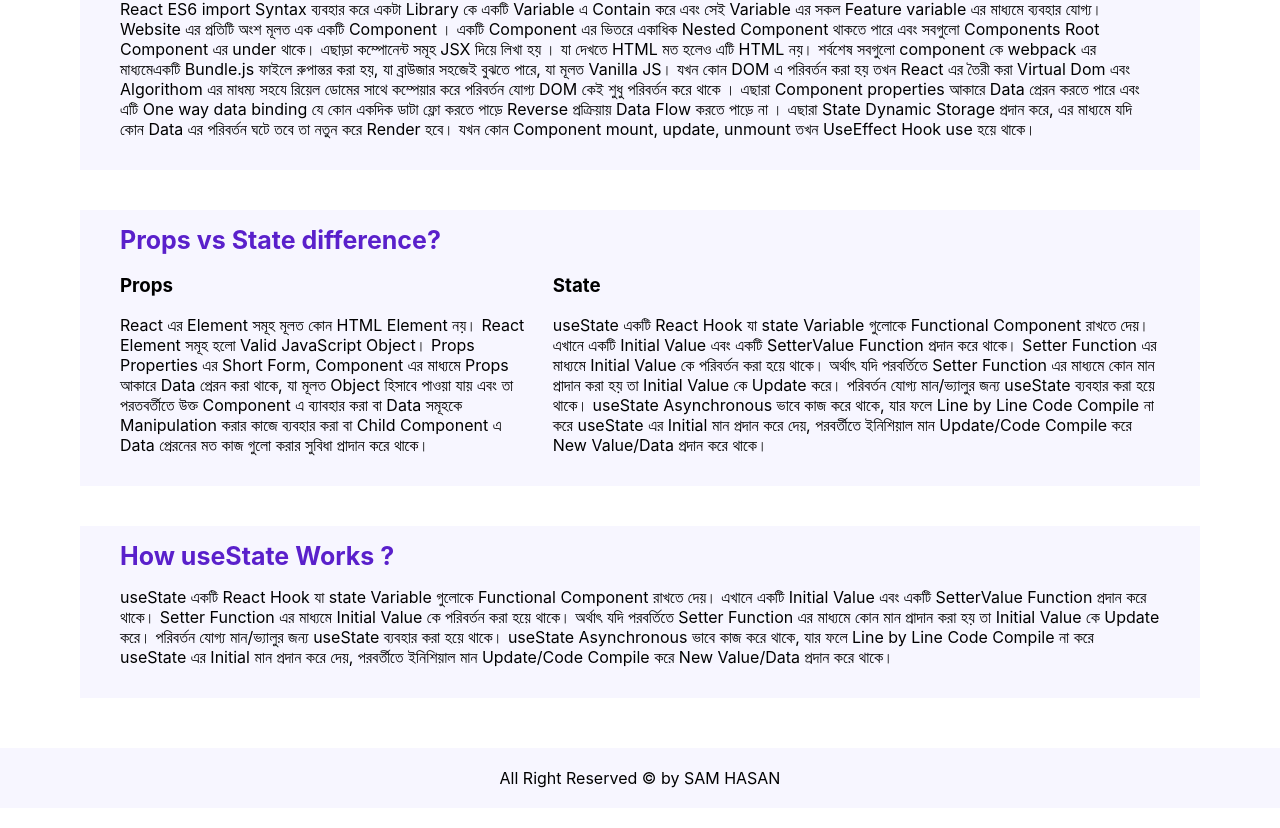
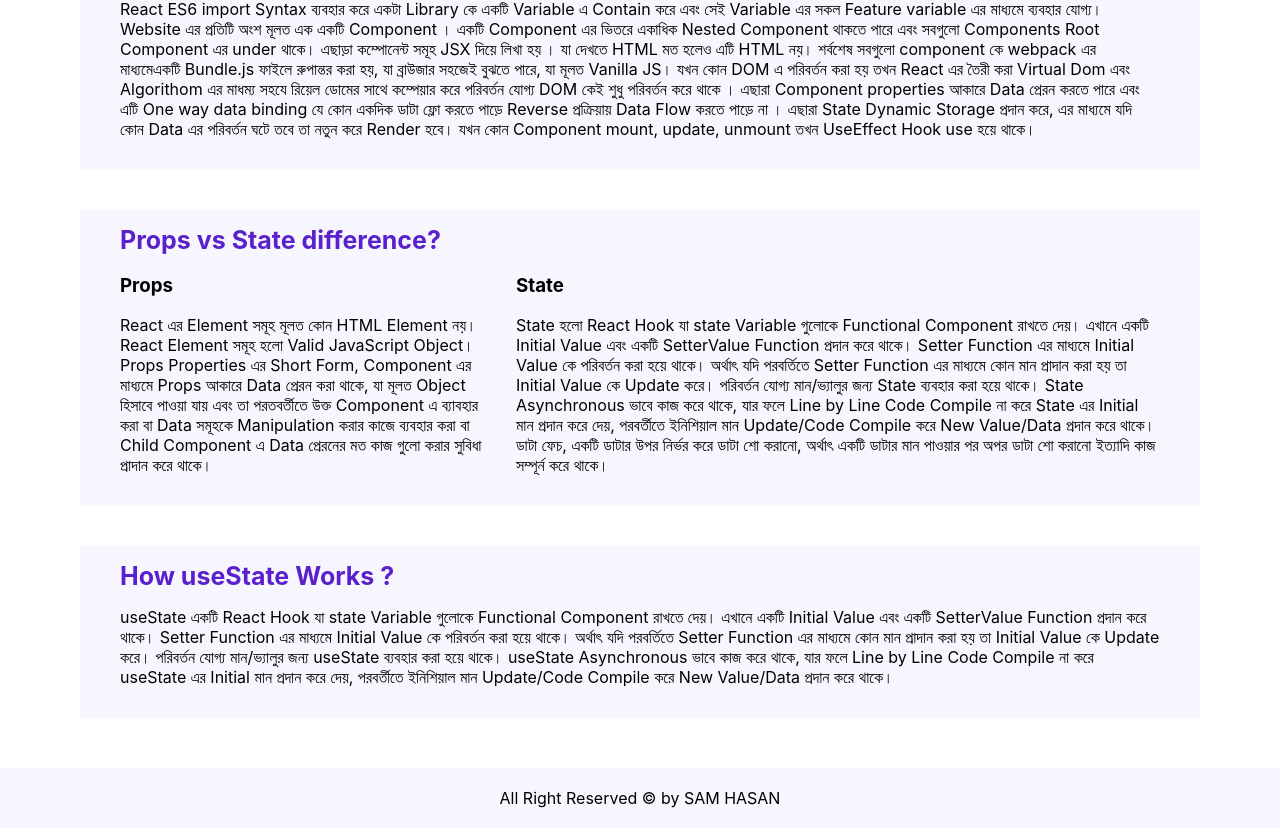
Before and after one commit to SamiulxHasanx07/laptop-picker, a React (Create React App) app: page / in a window 1280 px wide. Shown: the part 2628-3456 px from the top of the page. Built offline with nearby package versions, Linux system fonts and the light colour scheme.

Commit message:
finalize project

```diff
--- a/src/components/Qna/Qna.js
+++ b/src/components/Qna/Qna.js
@@ -19,7 +19,7 @@ const Qna = () => {
                     </div>
                     <div className='ans'>
                         <h3>State</h3>
-                        <p>useState একটি React Hook যা state Variable গুলোকে Functional Component রাখতে দেয়। এখানে একটি Initial Value এবং একটি SetterValue Function প্রদান করে থাকে। Setter Function এর মাধ্যমে Initial Value কে পরিবর্তন করা হয়ে থাকে। অর্থাৎ যদি পরবর্তিতে Setter Function এর মাধ্যমে কোন মান প্রাদান করা হয় তা Initial Value কে  Update করে। পরিবর্তন যোগ্য মান/ভ্যালুর জন্য useState ব্যবহার করা হয়ে থাকে। useState Asynchronous ভাবে কাজ করে থাকে, যার ফলে Line by Line Code Compile না করে useState এর Initial মান প্রদান করে দেয়, পরবর্তীতে ইনিশিয়াল মান Update/Code Compile করে New Value/Data প্রদান করে থাকে। </p>
+                        <p>State হলো React Hook যা state Variable গুলোকে Functional Component রাখতে দেয়। এখানে একটি Initial Value এবং একটি SetterValue Function প্রদান করে থাকে। Setter Function এর মাধ্যমে Initial Value কে পরিবর্তন করা হয়ে থাকে। অর্থাৎ যদি পরবর্তিতে Setter Function এর মাধ্যমে কোন মান প্রাদান করা হয় তা Initial Value কে  Update করে। পরিবর্তন যোগ্য মান/ভ্যালুর জন্য State ব্যবহার করা হয়ে থাকে। State Asynchronous ভাবে কাজ করে থাকে, যার ফলে Line by Line Code Compile না করে State এর Initial মান প্রদান করে দেয়, পরবর্তীতে ইনিশিয়াল মান Update/Code Compile করে New Value/Data প্রদান করে থাকে। ডাটা ফেচ, একটি ডাটার উপর নির্ভর করে ডাটা শো করানো, অর্থাৎ একটি ডাটার মান পাওয়ার পর অপর ডাটা শো করানো ইত্যাদি কাজ সম্পূর্ন করে থাকে।</p>
                     </div>
                 </div>
            </div>
```
